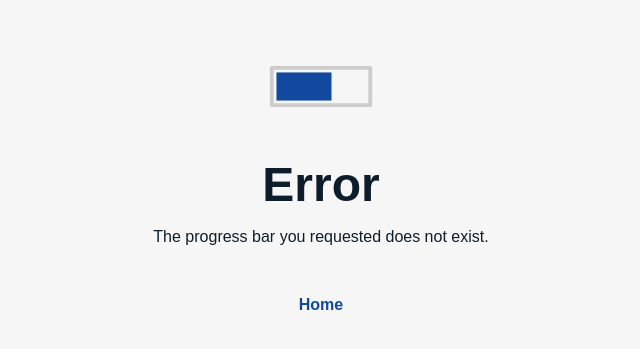
After one commit to LenaSchnedlitz/progress, a Flask app: template progressbar/templates/error.html in a window 1280 px wide. The commit adds this page. Shown: the top 349 px of the page, without its empty margins (319-959 px from the left). Run offline with Flask 2, Linux system fonts and the light colour scheme; the template is opened without the code that fills it, so the values that code supplies are empty; some web fonts are replaced.

Commit message:
Add error page

```diff
--- a/progressbar/app.py
+++ b/progressbar/app.py
@@ -1,6 +1,7 @@
 import io
+import logging
 
-from flask import Flask, render_template, request, send_file
+from flask import Flask, abort, render_template, request, send_file
 
 from format import Format
 
@@ -8,11 +9,22 @@ app = Flask(__name__)
 
 
 def file(dividend, divisor, theme):
-    svg = Format.create(dividend, divisor, theme).svg()
-    buffer = io.BytesIO()
-    buffer.write(svg.encode())
-    buffer.seek(0)
-    return send_file(buffer, mimetype='image/svg+xml')
+    """Return a progress bar .svg-file for the given parameters"""
+
+    try:
+        svg = Format.create(dividend, divisor, theme).svg()
+        buffer = io.BytesIO()
+        buffer.write(svg.encode())
+        buffer.seek(0)
+        return send_file(buffer, mimetype='image/svg+xml')
+    except ValueError:
+        logging.error("SVG creation failed.")
+        abort(404)
+
+
+@app.errorhandler(404)
+def file_not_found(_):
+    return render_template('error.html'), 404
 
 
 @app.route("/")
--- a/progressbar/static/css/style.css
+++ b/progressbar/static/css/style.css
@@ -365,3 +365,11 @@ aside a {
     display: none;
   }
 }
+
+/* ERROR PAGE ****************************************************************/
+
+#error-link {
+  color: var(--accent-color);
+  font-weight: bold;
+  text-decoration: none;
+}
--- /dev/null
+++ b/progressbar/templates/error.html
@@ -0,0 +1,36 @@
+<!DOCTYPE html>
+<html lang="en">
+<head>
+
+  <meta charset="UTF-8">
+  <title>Progress</title>
+  <link
+    href="{{ url_for('static', filename='img/fav.ico') }}"
+    rel="shortcut icon"
+  />
+  <link
+    href="{{ url_for('static', filename='css/style.css') }}"
+    rel="stylesheet"
+    type="text/css"
+  />
+
+</head>
+<body>
+
+<img src="{{ url_for('static', filename='svg/logo.svg') }}">
+<h1>Error</h1>
+<p>
+  The progress bar you requested does not exist.
+</p>
+<br>
+<p>
+  <a
+    id="error-link"
+    href="{{ url_for('home') }}"
+  >
+    Home
+  </a>
+</p>
+
+</body>
+</html>
```
